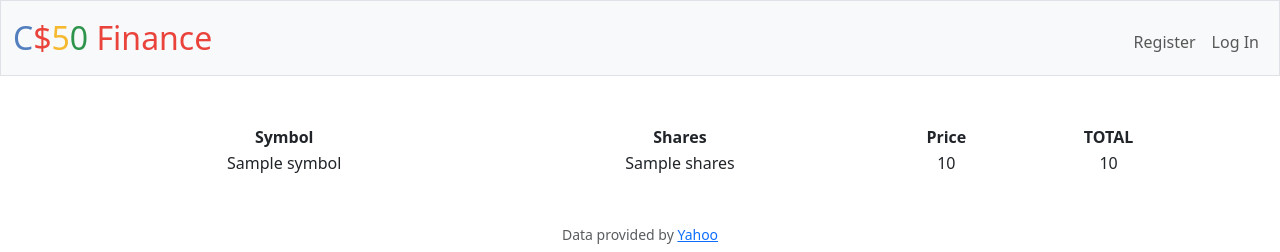
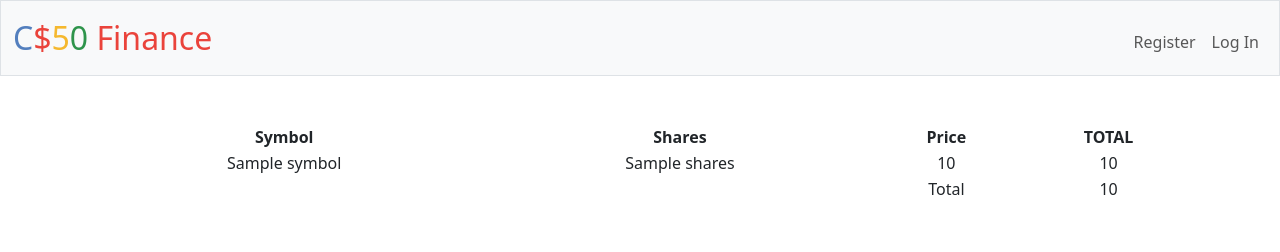
Before and after one commit to martinhild/CS50-my-solutions, a Flask app: template finance/templates/index.html in a window 1280 px wide. Shown: the top 252 px of the page. Run offline with Flask 3, Linux system fonts and the light colour scheme; the template is opened without the code that fills it: most values are stand-ins (such as "Sample title", 1, 10 or a date in 2020); some libraries are stand-ins or nearby versions.

Commit message:
Sun, Feb 11, 2024, 3:32 PM +01:00

```diff
--- a/finance/app.py
+++ b/finance/app.py
@@ -50,9 +50,9 @@ def index():
                "price": price,
                "total": usd(stock["amount"] * price_per_share)}
         list.append(dic)
-        total += price
+        total += price_per_share
 
-    return render_template("index.html", list=list)
+    return render_template("index.html", list=list, total=total)
 
 
 @app.route("/buy", methods=["GET", "POST"])
--- a/finance/templates/index.html
+++ b/finance/templates/index.html
@@ -22,5 +22,11 @@
           <td>{{ element.total }}</td>
         </tr>
         {% endfor %}
+        <tr>
+            <td></td>
+            <td></td>
+            <td>Total</td>
+            <td>{{ total }}</td>
+          </tr>
     </table>
 {% endblock %}
```
